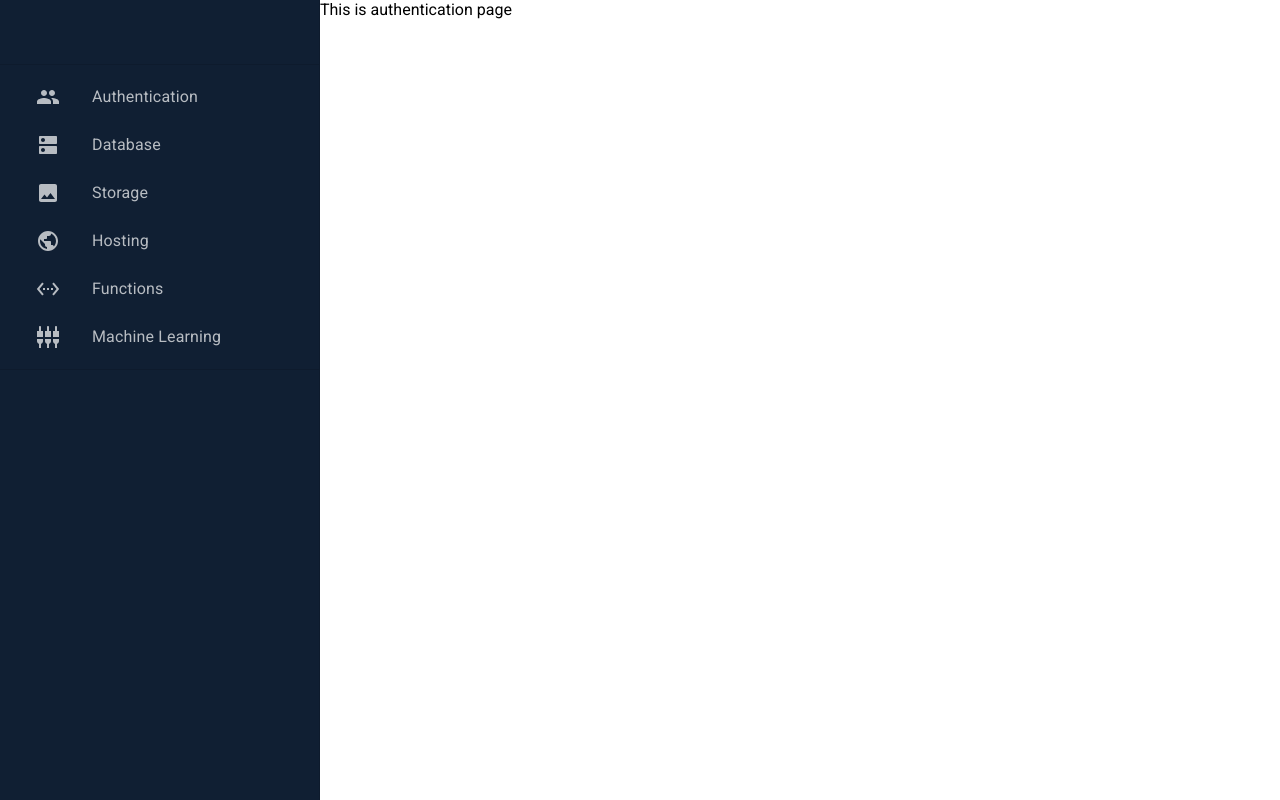
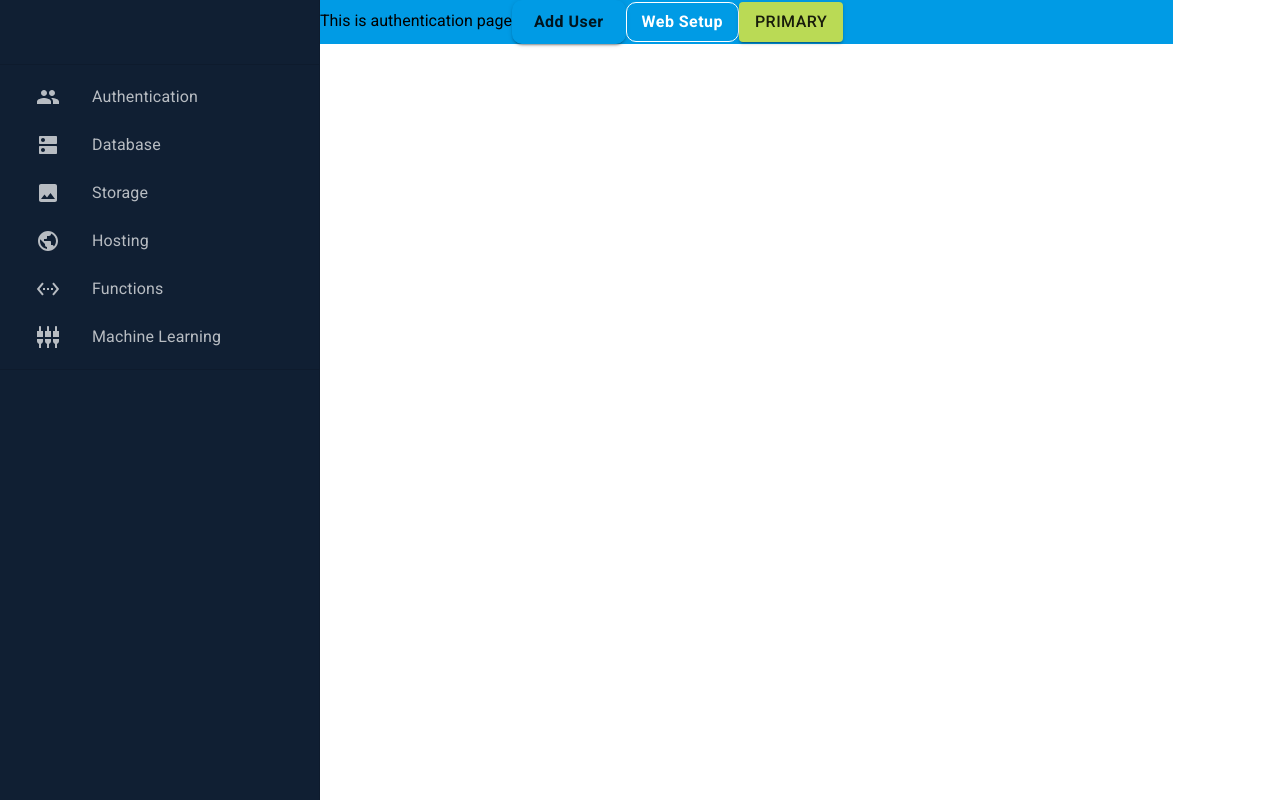
Before and after one commit to mstfakks/ReactMaterialU-, a React (Create React App) app: page /authentication in a window 1280 px wide. Built offline with nearby package versions, Linux system fonts and the light colour scheme.

Commit message:
learning mui theme provider and customize them

```diff
--- /dev/null
+++ b/src/commons/CommonButton/CommonButton.js
@@ -0,0 +1,18 @@
+import React from "react";
+import { Button } from "@mui/material";
+
+const CommonButton = ({children, color, disabled, size, sx, variant}) => {
+  return(
+    <Button
+        color={color}
+        disabled={disabled}
+        size={size}
+        variant={variant}
+        sx={sx}
+    >
+        {children}
+    </Button>
+  );
+};
+
+export default CommonButton;
--- /dev/null
+++ b/src/dasboardTheme.js
@@ -0,0 +1,21 @@
+
+import { createTheme } from "@mui/material";
+
+export const dashboardTheme = createTheme({
+  components: {
+    MuiButton: {
+      styleOverrides: {
+        root: {
+          fontSize: "1rem!important",
+        },
+      },
+    },
+  },
+  palette: {
+    primary: {
+
+      main: "#bada55",
+    },
+  },
+  spacing: [4, 8, 12, 16, 20]
+});
--- a/src/index.js
+++ b/src/index.js
@@ -10,8 +10,11 @@ import Functions from "./pages/Functions/Functions";
 import Hosting from "./pages/Hosting/Hosting";
 import MachineLearning from "./pages/MachineLearning/MachineLearning";
 import Storage from "./pages/Storage/Storage";
+import { ThemeProvider } from "@mui/material";
+import { dashboardTheme } from "./dasboardTheme";
 
 ReactDOM.render(
+  <ThemeProvider theme={dashboardTheme}>
     <BrowserRouter>
       <Routes>
         <Route path="/" element={<App />}>
@@ -23,7 +26,8 @@ ReactDOM.render(
           <Route path="/storage" element={<Storage />} />
         </Route>
       </Routes>
-  </BrowserRouter>,
+    </BrowserRouter>
+  </ThemeProvider>,
   document.getElementById("root")
 );
 
--- a/src/pages/Authentication/Authentication.js
+++ b/src/pages/Authentication/Authentication.js
@@ -1,10 +1,40 @@
 import React from "react";
 import { Grid } from "@mui/material";
+import CommonButton from "../../commons/CommonButton/CommonButton";
 
 const Authentication = () => {
+  const buttonStyles = {
+    fontWeight: 600,
+    fontSize: "0.875rem",
+    textTransform: "capitalize",
+    borderRadius: 2.5,
+    "&.MuiButton-contained": {
+      backgroundColor: "#009be5",
+      "&:hover": {
+        backgroundColor: "#006db3",
+      },
+    },
+    "&.MuiButton-outlined": {
+      color: "#fff",
+      borderColor: "#fff",
+      "&:hover": {
+        backgroundColor: "transparent",
+      },
+    },
+  };
+
   return (
-    <Grid item xs={8}>
+    <Grid item xs={8} style={{ backgroundColor: "#009be5" }}>
       This is authentication page
+      <CommonButton variant="contained" size="large" sx={buttonStyles}>
+        Add User
+      </CommonButton>
+      <CommonButton variant="outlined" sx={buttonStyles}>
+        Web Setup
+      </CommonButton>
+      <CommonButton variant="contained" color="primary">
+        Primary
+      </CommonButton>
     </Grid>
   );
 };
```
Lines whose indentation alone changed are shown as unchanged.
